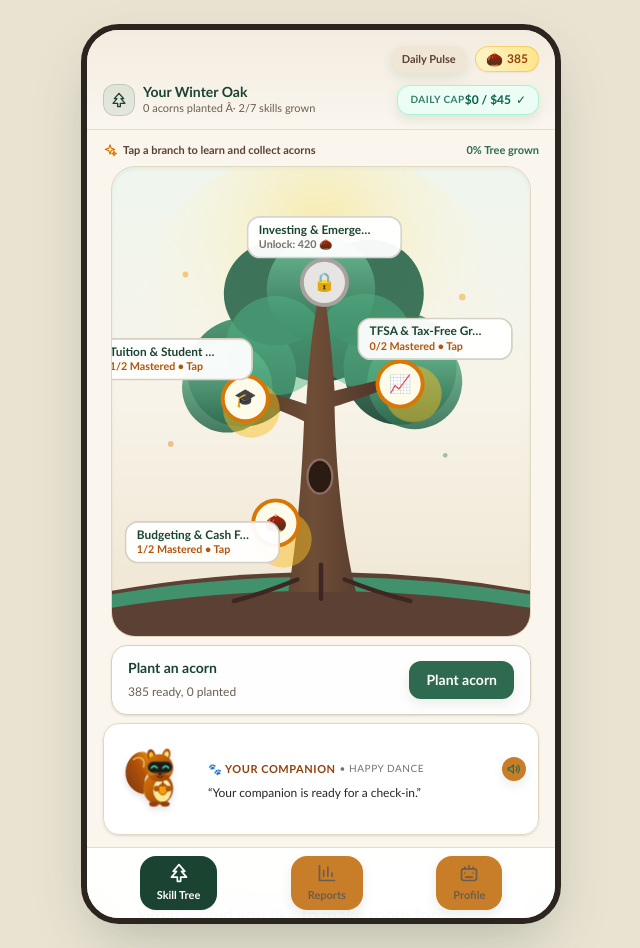
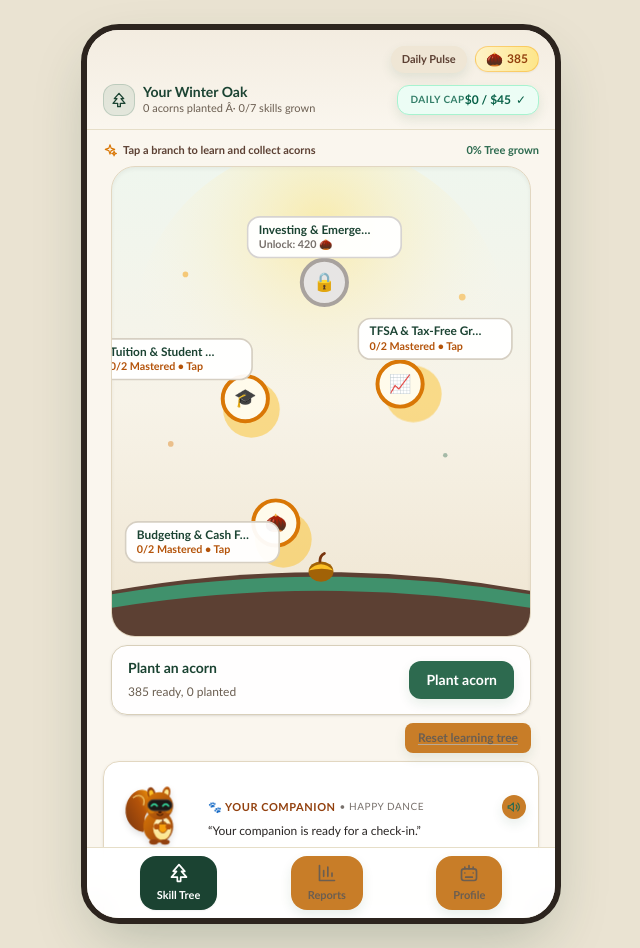
Before and after one commit to diyasaxena17/fin-pet, a React (Vite) app in the folder apps/web/: page / in a window 1280 px wide. Shown: the whole page, without its empty margins (319-959 px from the left). Built offline with nearby package versions, Linux system fonts and the light colour scheme.

Commit message:
feat(web): reset tree progress and grow from seed

```diff
--- a/apps/web/src/LegacyApp.tsx
+++ b/apps/web/src/LegacyApp.tsx
@@ -24,7 +24,7 @@ export function App() {
       <NavLink to="/?legacy=1" className="brand" aria-label="Squirrel and Tree, Forest"><span className="brand-mark" aria-hidden="true">🌳</span><span><strong>Squirrel &amp; Tree</strong><small>small habits, room to grow</small></span></NavLink>
       <div className="flex items-center gap-2"><NavLink className="report-shortcut" to="/report">Daily report <span aria-hidden="true">↗</span></NavLink><NavLink className="report-shortcut" to="/settings">Settings</NavLink></div>
     </div><nav aria-label="Main navigation" className="main-tabs">{tabs.map(({ to, label, end }) => <NavLink key={to} to={to} end={end}>{label}</NavLink>)}</nav></header>
-    <main>{state?.initialized && state.demoSeeded ? <Feedback kind="info"><strong>DEMO DATA</strong> · seeded progress is for preview only.</Feedback> : null}
+    <main>{state?.initialized && state.demoSeeded ? <Feedback kind="info"><strong>SAMPLE DATA</strong> · seeded progress is for preview only.</Feedback> : null}
       {error ? <div className="global-error"><Feedback kind="error">{error}</Feedback><button className="button--quiet" onClick={reload}>Retry loading</button></div> : null}
       {state === null ? <LoadingState>Connecting to your forest…</LoadingState> : <Routes>
         <Route path="/" element={<Dashboard />} /><Route path="/onboarding" element={<Onboarding />} />
--- a/apps/web/src/mochi-ui/App.tsx
+++ b/apps/web/src/mochi-ui/App.tsx
@@ -17,6 +17,7 @@ export function App() {
   const location = useLocation();
   const navigate = useNavigate();
   const showWinterOak = location.pathname === '/oak';
+  const demoMode = import.meta.env.DEV;
   // Navigation & UI Modals
   const [activeTab, setActiveTab] = useState('tree'); // 'tree' | 'reports' | 'pet'
   const [showNfcReportModal, setShowNfcReportModal] = useState(false);
@@ -98,7 +99,7 @@ export function App() {
     (acc, b) => acc + b.lessons.filter((l) => l.completed).length,
     0
   );
-  const canopyGrowth = Math.min(plantedAcorns, 12);
+  const canopyGrowth = Math.min(plantedAcorns, 4);
   const collectAcorns = (amount) => {
     setAcorns((current) => current + amount);
     setAcornsCollected((current) => current + amount);
@@ -108,6 +109,19 @@ export function App() {
     setAcorns((current) => current - 1);
     setPlantedAcorns((current) => current + 1);
     showToast('Acorn planted! Your tree is growing.');
+  };
+  const resetDemoData = () => {
+    if (!demoMode || !window.confirm('Reset the learning tree? This also removes saved goals, profile and logs, behavioural data, and other Mochi data on this device.')) return;
+    try {
+      for (const key of Object.keys(window.localStorage)) {
+        if (key.startsWith('mochi.')) window.localStorage.removeItem(key);
+      }
+      for (const key of Object.keys(window.sessionStorage)) {
+        if (key.startsWith('forest-')) window.sessionStorage.removeItem(key);
+      }
+    } finally {
+      window.location.assign('/');
+    }
   };
   const isUnderBudget = dailySpent <= dailyLimit;
 
@@ -237,7 +251,7 @@ export function App() {
     }
   };
 
-  const uiProps = { activeTab, setActiveTab, branches, acorns, acornsCollected, plantedAcorns, canopyGrowth, plantAcorn, handleSelectBranch, totalLessons, completedLessons, isUnderBudget, dailySpent, setDailySpent, dailyLimit, setDailyLimit, handleToggleBudgetSimulation, petName, hardwareMood, isWagging, speechBubble, voiceProfile, playPetChime, triggerCelebration, selectedBranch, setSelectedBranch, activeLessonIndex, setActiveLessonIndex, selectedAnswer, setSelectedAnswer, sliderGuess, setSliderGuess, lessonFeedback, setLessonFeedback, toastMessage, showToast, vibeTagged, regretVoted, handleVibeCheck, handleRegretPulse, setBranches, setHardwareMood, setIsWagging, setSpeechBubble, isEditingName, setIsEditingName, tempName, setTempName, setPetName, setVoiceProfile };
+  const uiProps = { activeTab, setActiveTab, branches, acorns, acornsCollected, plantedAcorns, canopyGrowth, plantAcorn, demoMode, resetDemoData, handleSelectBranch, totalLessons, completedLessons, isUnderBudget, dailySpent, setDailySpent, dailyLimit, setDailyLimit, handleToggleBudgetSimulation, petName, hardwareMood, isWagging, speechBubble, voiceProfile, playPetChime, triggerCelebration, selectedBranch, setSelectedBranch, activeLessonIndex, setActiveLessonIndex, selectedAnswer, setSelectedAnswer, sliderGuess, setSliderGuess, lessonFeedback, setLessonFeedback, toastMessage, showToast, vibeTagged, regretVoted, handleVibeCheck, handleRegretPulse, setBranches, setHardwareMood, setIsWagging, setSpeechBubble, isEditingName, setIsEditingName, tempName, setTempName, setPetName, setVoiceProfile };
 
   return (
     <div className="min-h-screen w-full bg-[#EAE3D2] flex justify-center items-start sm:py-6 font-sans text-[#1F2923] antialiased selection:bg-[#F59E0B]/30">
--- a/apps/web/src/mochi-ui/ReportsTab.tsx
+++ b/apps/web/src/mochi-ui/ReportsTab.tsx
@@ -23,7 +23,6 @@ export function ReportsTab({ activeTab, dailySpent, dailyLimit, isUnderBudget, r
   return <section className="p-4" aria-labelledby="daily-spending-title">
     <div className="mb-4 flex items-start justify-between gap-3">
       <div><p className="text-[11px] font-bold uppercase tracking-wider text-[#2D6A4F]">Reports</p><h2 id="daily-spending-title" className="text-xl font-extrabold text-[#1B4332]">Your money</h2></div>
-      <span className="rounded-full bg-[#F4F0E6] px-2 py-1 text-[10px] font-bold text-[#77664E]">Demo</span>
     </div>
     <div className="grid grid-cols-2 gap-2.5">
       <section className="col-span-2 rounded-2xl border border-[#E6DEC8] bg-white p-3.5 shadow-xs" aria-label="Daily spending report">
--- a/apps/web/src/mochi-ui/SkillTreeTab.tsx
+++ b/apps/web/src/mochi-ui/SkillTreeTab.tsx
@@ -4,7 +4,8 @@ import { HardwareSquirrel } from './HardwareSquirrel';
 const { Sparkles, Volume2, CheckCircle2, AlertCircle, TrendingUp, ShieldCheck, Award, BookOpen, Sliders, TreePine, BarChart3, Bot, ChevronRight, X, Zap, Moon, Clock, Heart, Edit3, Check, RefreshCw, ArrowUpRight, Coins, GraduationCap, Landmark, Wallet } = Icons;
 
 export function SkillTreeTab(props) {
-  const { activeTab, branches, acorns, plantedAcorns, canopyGrowth, plantAcorn, handleSelectBranch, totalLessons, completedLessons, isUnderBudget, dailySpent, dailyLimit, handleToggleBudgetSimulation, petName, hardwareMood, isWagging, speechBubble, voiceProfile, playPetChime, triggerCelebration, selectedBranch, setSelectedBranch, activeLessonIndex, setActiveLessonIndex, selectedAnswer, setSelectedAnswer, sliderGuess, setSliderGuess, lessonFeedback, setLessonFeedback, toastMessage, showToast, vibeTagged, regretVoted, handleVibeCheck, handleRegretPulse, setBranches, setHardwareMood, setIsWagging, setSpeechBubble, isEditingName, setIsEditingName, tempName, setTempName, setPetName, setVoiceProfile } = props;
+  const { activeTab, branches, acorns, plantedAcorns, canopyGrowth, plantAcorn, demoMode, resetDemoData, handleSelectBranch, totalLessons, completedLessons, isUnderBudget, dailySpent, dailyLimit, handleToggleBudgetSimulation, petName, hardwareMood, isWagging, speechBubble, voiceProfile, playPetChime, triggerCelebration, selectedBranch, setSelectedBranch, activeLessonIndex, setActiveLessonIndex, selectedAnswer, setSelectedAnswer, sliderGuess, setSliderGuess, lessonFeedback, setLessonFeedback, toastMessage, showToast, vibeTagged, regretVoted, handleVibeCheck, handleRegretPulse, setBranches, setHardwareMood, setIsWagging, setSpeechBubble, isEditingName, setIsEditingName, tempName, setTempName, setPetName, setVoiceProfile } = props;
+  const treeScale = Math.min(plantedAcorns / 4, 1);
   return (
     <>
           {activeTab === 'tree' && (
@@ -16,7 +17,7 @@ export function SkillTreeTab(props) {
                   Tap a branch to learn and collect acorns
                 </span>
                 <span className="text-[11px] font-bold text-[#2D6A4F]">
-                  {Math.min(100, Math.round((plantedAcorns / 12) * 100))}% Tree grown
+                  {Math.min(100, Math.round((plantedAcorns / 4) * 100))}% Tree grown
                 </span>
               </div>
 
@@ -68,7 +69,8 @@ export function SkillTreeTab(props) {
                       fill="#40916C"
                     />
 
-                    {/* Canopy expands as acorns are planted. */}
+                    {treeScale > 0 ? <g transform={`translate(185 375) scale(${treeScale}) translate(-185 -375)`}>
+                    {/* The tree reaches full size after four planted acorns. */}
                     <g opacity="0.92">
                       <circle cx="185" cy="132" r={58 + canopyGrowth * 1.6} fill="url(#canopyBack)" />
                       <circle cx="115" cy="182" r={48 + canopyGrowth * 1.2} fill="url(#canopyBack)" />
@@ -119,6 +121,11 @@ export function SkillTreeTab(props) {
                         <ellipse cx={x} cy={y} rx="5" ry="6.5" fill={index % 2 ? '#F59E0B' : '#FBBF24'} />
                         <path d={`M${x - 5} ${y - 3} Q${x} ${y - 7} ${x + 5} ${y - 3} Z`} fill="#78350F" />
                       </g>)}
+                    </g> : <g aria-label="Seed stage">
+                      <ellipse cx="185" cy="358" rx="11" ry="9" fill="#A16207" />
+                      <path d="M174 357 Q185 346 196 357 Q186 354 174 357Z" fill="#FBBF24" />
+                      <path d="M184 349 Q184 344 188 342" fill="none" stroke="#78350F" strokeWidth="2.5" strokeLinecap="round" />
+                    </g>}
 
                     {/* INTERACTIVE CLICKABLE BRANCH NODES */}
                     {branches.map((branch) => {
@@ -241,6 +248,13 @@ export function SkillTreeTab(props) {
                     Plant acorn
                   </button>
                 </div>
+              {demoMode && (
+                <div className="mt-2 w-full max-w-[420px] text-right">
+                  <button type="button" onClick={resetDemoData} className="rounded-lg px-3 py-1.5 text-xs font-semibold text-[#6B5E51] underline decoration-[#B8AA98] underline-offset-2 hover:text-[#1B4332]">
+                    Reset learning tree
+                  </button>
+                </div>
+              )}
               </div>
 
               {/* 3. DOCKED HARDWARE SQUIRREL COMPANION & BEHAVIORAL SPEECH BUBBLE */}
--- a/apps/web/src/mochi-ui/data.ts
+++ b/apps/web/src/mochi-ui/data.ts
@@ -16,7 +16,7 @@ export const INITIAL_BRANCHES = [
         title: '50/30/20 Acorn Split',
         duration: '2 min',
         reward: 25,
-        completed: true,
+        completed: false,
         summary: 'Divide every paycheque automatically: 50% Needs (rent, groceries), 30% Wants, and 20% Winter Stash (savings & debt).',
         challengeType: 'quiz',
         question: 'You just got a $1,000 co-op paycheque. Using the 50/30/20 rule, how much goes straight into your Winter Stash (savings/TFSA)?',
@@ -61,7 +61,7 @@ export const INITIAL_BRANCHES = [
         title: 'OSAP, Grants & Bursaries 101',
         duration: '3 min',
         reward: 30,
-        completed: true,
+        completed: false,
         summary: 'Grants are free acorns you never repay; loans accrue federal/provincial rules. Always submit your school’s general bursary profile!',
         challengeType: 'quiz',
         question: 'Which funding source reduces your net tuition cost without needing to be paid back after graduation?',
--- a/apps/web/src/pages/Budget.tsx
+++ b/apps/web/src/pages/Budget.tsx
@@ -44,8 +44,8 @@ export function Budget() {
       </form>
     </PageShell>
     <PageShell title="Transactions" eyebrow={month}>
-      {loading ? <LoadingState>Loading transactions…</LoadingState> : error ? <button className="button--quiet" onClick={() => setVersion(v => v + 1)}>Retry transaction list</button> : transactions.length === 0 ? <EmptyState title="Nothing recorded for this month">Transactions you add will appear here.</EmptyState> : <ul className="divide-y divide-stone-100">{transactions.map(t => <li key={t.id} className="flex flex-wrap justify-between gap-2 py-3"><span><strong>{t.name}</strong><small className="block text-stone-500">{categoryLabels[t.category]} · {new Date(t.occurredAt).toLocaleDateString()}</small></span><span className="text-right">{cad(t.amount)}<span className={`source-badge source-badge--${t.source} ml-2`}>{t.source}</span></span></li>)}</ul>}
-      {import.meta.env.VITE_USE_MOCK === 'true' && <aside className="form-section mt-4"><span className="source-badge source-badge--demo">DEMO FIXTURE</span><p><strong>{sharedDemoTransaction.name}</strong> · {cad(sharedDemoTransaction.amount)} · {categoryLabels[sharedDemoTransaction.category]}</p><p className="supporting-copy">Illustrative shared sample only. It is not part of your transaction list or budget totals.</p></aside>}
+      {loading ? <LoadingState>Loading transactions…</LoadingState> : error ? <button className="button--quiet" onClick={() => setVersion(v => v + 1)}>Retry transaction list</button> : transactions.length === 0 ? <EmptyState title="Nothing recorded for this month">Transactions you add will appear here.</EmptyState> : <ul className="divide-y divide-stone-100">{transactions.map(t => <li key={t.id} className="flex flex-wrap justify-between gap-2 py-3"><span><strong>{t.name}</strong><small className="block text-stone-500">{categoryLabels[t.category]} · {new Date(t.occurredAt).toLocaleDateString()}</small></span><span className="text-right">{cad(t.amount)}<span className={`source-badge source-badge--${t.source} ml-2`}>{t.source === 'demo' ? 'Sample' : t.source}</span></span></li>)}</ul>}
+      {import.meta.env.VITE_USE_MOCK === 'true' && <aside className="form-section mt-4"><span className="source-badge source-badge--demo">SAMPLE DATA</span><p><strong>{sharedDemoTransaction.name}</strong> · {cad(sharedDemoTransaction.amount)} · {categoryLabels[sharedDemoTransaction.category]}</p><p className="supporting-copy">Illustrative shared sample only. It is not part of your transaction list or budget totals.</p></aside>}
     </PageShell>
   </div>;
 }
--- a/apps/web/src/pages/Dashboard.tsx
+++ b/apps/web/src/pages/Dashboard.tsx
@@ -70,7 +70,7 @@ export function Dashboard() {
       <PageShell eyebrow="RECORDED PATTERN" title="One gentle insight">
         {insightLoading ? <LoadingState>Checking recorded patterns…</LoadingState>
           : insightError ? <><Feedback kind="error">{insightError}</Feedback><button className="button--quiet mt-3" onClick={() => { setInsightLoading(true); setInsightError(''); void api.getInsights().then(({ insights: value }) => setInsights(value)).catch((reason: unknown) => setInsightError(reason instanceof Error ? reason.message : 'Could not load insights.')).finally(() => setInsightLoading(false)); }}>Retry insights</button></>
-            : currentInsight ? <><span className={`source-badge source-badge--${currentInsight.source}`}>{currentInsight.source} record</span><h3 className="mt-2 font-bold">{currentInsight.title}</h3><p>{currentInsight.description}</p><p className="supporting-copy">Evidence: {currentInsight.evidence.count} recorded purchases in {currentInsight.evidence.windowDays} days, totalling {cad(currentInsight.evidence.totalAmount)}.</p><Link className="text-link" to="/insights">View insight →</Link></>
+            : currentInsight ? <><span className={`source-badge source-badge--${currentInsight.source}`}>{currentInsight.source === 'demo' ? 'Sample' : currentInsight.source} record</span><h3 className="mt-2 font-bold">{currentInsight.title}</h3><p>{currentInsight.description}</p><p className="supporting-copy">Evidence: {currentInsight.evidence.count} recorded purchases in {currentInsight.evidence.windowDays} days, totalling {cad(currentInsight.evidence.totalAmount)}.</p><Link className="text-link" to="/insights">View insight →</Link></>
               : <><p>No pattern to show yet. Insights appear only when there are enough recorded purchases.</p><Link className="text-link" to="/insights">Open Insights →</Link></>}
       </PageShell>
       <PageShell eyebrow="FUTURE ME LETTER" title="A note from you">
--- a/apps/web/src/pages/Insights.tsx
+++ b/apps/web/src/pages/Insights.tsx
@@ -15,6 +15,6 @@ export function Insights() {
   const load = useCallback(() => { let active = true; setLoading(true); setError(''); Promise.all([api.getInsights(), api.getDueReflections()]).then(([i, r]) => { if (active) { setInsights(i.insights); setDue(r.transactions); } }).catch((e: unknown) => { if (active) setError(e instanceof Error ? e.message : 'Unable to load insights.'); }).finally(() => { if (active) setLoading(false); }); return () => { active = false; }; }, [version]); useEffect(() => load(), [load]);
   if (!state?.initialized) return <Navigate to="/onboarding" replace />;
   const reflect = async (transactionId: string, verdict: ReflectionVerdict) => { await mutate(`reflection:${transactionId}`, async requestId => { const result = await api.reflect({ requestId, transactionId, verdict }); return result.state; }); setVersion(v => v + 1); };
-  return <div className="page-stack"><PageShell eyebrow="PATTERNS FROM RECORDED DATA" title="Insights"><p>These cards describe recorded activity only. They do not guess how you feel.</p>{loading ? <LoadingState>Looking for patterns…</LoadingState> : error ? <><Feedback kind="error">{error}</Feedback><button className="button--quiet" onClick={() => setVersion(v => v + 1)}>Retry</button></> : insights.length ? insights.map(i => <article key={i.id} className="form-section mb-3"><span className={`source-badge source-badge--${i.source}`}>{i.source} records</span><h2 className="mt-2 font-bold">{i.title}</h2><p>{i.description}</p><p className="supporting-copy">Evidence: {i.evidence.count} records across {i.evidence.windowDays} days, {cad(i.evidence.totalAmount)} total.</p><p>{i.suggestion}</p></article>) : <EmptyState title="No pattern cards yet">A card appears when there are enough matching records.</EmptyState>}</PageShell>
-    <PageShell eyebrow="OPTIONAL REFLECTION" title="How did it feel later?"><p>After 48 hours, you can label a purchase worth it, unsure, or not worth it. This is private reflection and earns no reward.</p>{loading ? <LoadingState>Checking for reflections…</LoadingState> : due.length ? due.map(t => <article className="form-section mb-3" key={t.id}><strong>{t.name} · {cad(t.amount)}</strong><p className="supporting-copy">{categoryLabels[t.category]}</p><div className="action-row">{([['worth_it', 'Worth it'], ['unsure', 'Unsure'], ['not_worth_it', 'Not worth it']] as [ReflectionVerdict, string][]).map(([v, label]) => <button key={v} disabled={busy} className="button--quiet" onClick={() => void reflect(t.id, v)}>{label}</button>)}</div></article>) : !loading && <EmptyState title="No reflections due">If a recorded purchase becomes eligible, it will appear here.</EmptyState>}{!loading && import.meta.env.VITE_USE_MOCK === 'true' && <aside className="form-section mt-4"><span className="source-badge source-badge--demo">DEMO FIXTURE · NOT YOUR ACTIVITY</span><h2 className="mt-2 font-bold">{sharedDemoInsight.title}</h2><p>{sharedDemoInsight.description}</p><p className="supporting-copy">Example evidence: {sharedDemoInsight.evidence.count} records · {cad(sharedDemoInsight.evidence.totalAmount)} total. This fixed sample is not inferred from your records.</p></aside>}</PageShell></div>;
+  return <div className="page-stack"><PageShell eyebrow="PATTERNS FROM RECORDED DATA" title="Insights"><p>These cards describe recorded activity only. They do not guess how you feel.</p>{loading ? <LoadingState>Looking for patterns…</LoadingState> : error ? <><Feedback kind="error">{error}</Feedback><button className="button--quiet" onClick={() => setVersion(v => v + 1)}>Retry</button></> : insights.length ? insights.map(i => <article key={i.id} className="form-section mb-3"><span className={`source-badge source-badge--${i.source}`}>{i.source === 'demo' ? 'Sample' : i.source} records</span><h2 className="mt-2 font-bold">{i.title}</h2><p>{i.description}</p><p className="supporting-copy">Evidence: {i.evidence.count} records across {i.evidence.windowDays} days, {cad(i.evidence.totalAmount)} total.</p><p>{i.suggestion}</p></article>) : <EmptyState title="No pattern cards yet">A card appears when there are enough matching records.</EmptyState>}</PageShell>
+    <PageShell eyebrow="OPTIONAL REFLECTION" title="How did it feel later?"><p>After 48 hours, you can label a purchase worth it, unsure, or not worth it. This is private reflection and earns no reward.</p>{loading ? <LoadingState>Checking for reflections…</LoadingState> : due.length ? due.map(t => <article className="form-section mb-3" key={t.id}><strong>{t.name} · {cad(t.amount)}</strong><p className="supporting-copy">{categoryLabels[t.category]}</p><div className="action-row">{([['worth_it', 'Worth it'], ['unsure', 'Unsure'], ['not_worth_it', 'Not worth it']] as [ReflectionVerdict, string][]).map(([v, label]) => <button key={v} disabled={busy} className="button--quiet" onClick={() => void reflect(t.id, v)}>{label}</button>)}</div></article>) : !loading && <EmptyState title="No reflections due">If a recorded purchase becomes eligible, it will appear here.</EmptyState>}{!loading && import.meta.env.VITE_USE_MOCK === 'true' && <aside className="form-section mt-4"><span className="source-badge source-badge--demo">SAMPLE DATA · NOT YOUR ACTIVITY</span><h2 className="mt-2 font-bold">{sharedDemoInsight.title}</h2><p>{sharedDemoInsight.description}</p><p className="supporting-copy">Example evidence: {sharedDemoInsight.evidence.count} records · {cad(sharedDemoInsight.evidence.totalAmount)} total. This fixed sample is not inferred from your records.</p></aside>}</PageShell></div>;
 }
--- a/apps/web/src/signals/SignalsPage.tsx
+++ b/apps/web/src/signals/SignalsPage.tsx
@@ -67,7 +67,7 @@ export function SignalsPage({ section }: { section: Section }) {
           metric={d.regret.regretRate === null ? 'No answers yet' : `${pct(d.regret.regretRate)} regret`} detail="By merchant, time window and vibe" />
       </> : null}
     </div>
-    <p className="wo-bonus" aria-live="polite">Acorns collected: <strong>{s.nuts}</strong> <NutIcon size={13} /> <small>UI-only demo rewards, not saved to the account</small></p>
+    <p className="wo-bonus" aria-live="polite">Acorns collected: <strong>{s.nuts}</strong> <NutIcon size={13} /> <small>Example rewards are not saved to your account</small></p>
     {section === 'lab' ? <TestLab /> : null}
     {open === 'velocity' ? <VelocitySheet onClose={close} /> : null}{open === 'circadian' ? <CircadianSheet onClose={close} /> : null}
     {open === 'payday' ? <PaydaySheet onClose={close} /> : null}{open === 'leaks' ? <LeakSheet onClose={close} /> : null}
```
